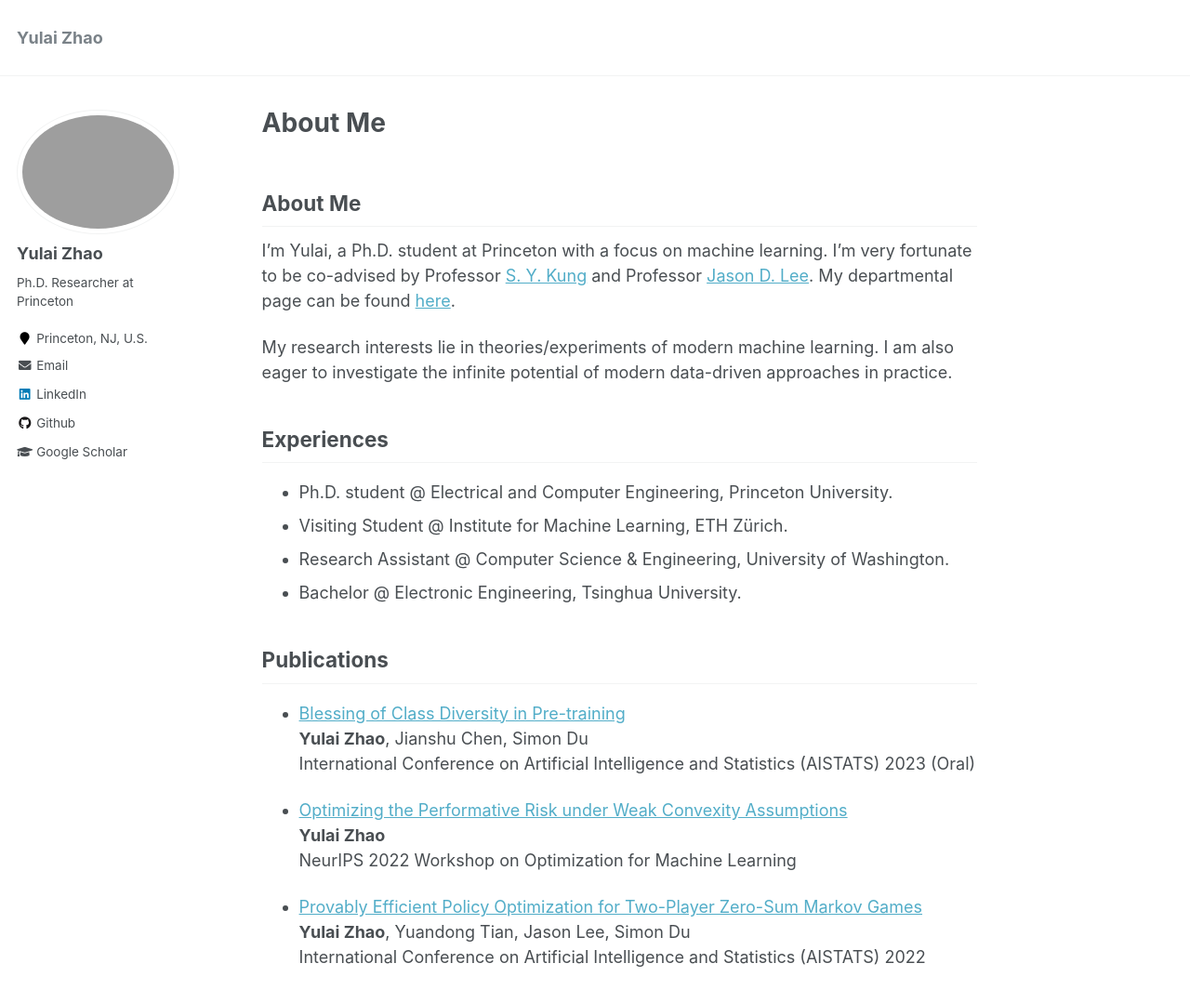
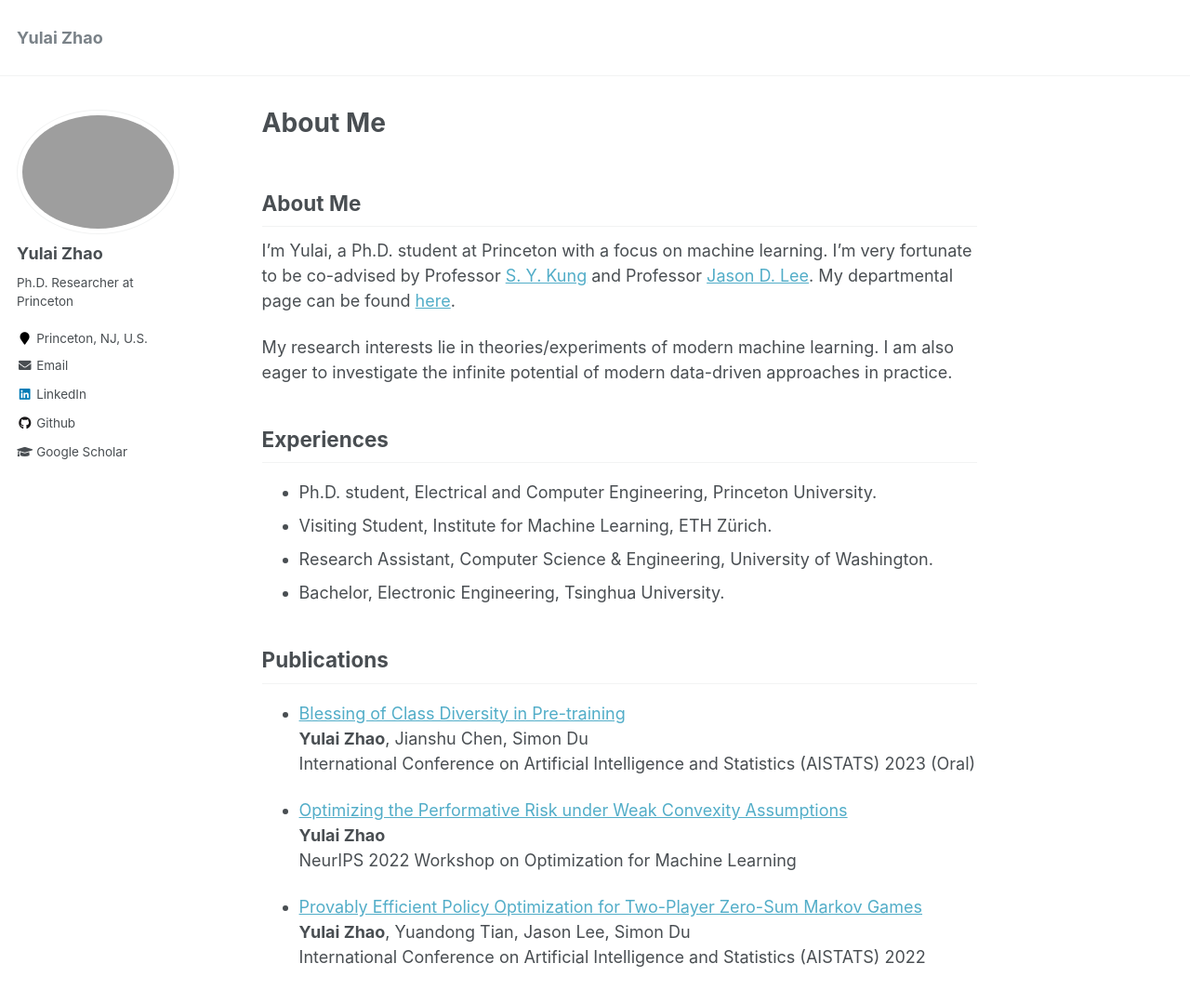
Before and after one commit to zhaoyl18/zhaoyl18.github.io, a Jekyll site: the page built from _pages/about.md, in a window 1280 px wide and 1229 px high. Shown: the top 1079 px of the window at 93% size. Built offline with Jekyll 4.4.1, drawn with Linux system fonts in a browser that asks for light colours; our own code applies the rules of GitHub Pages for plain Markdown files.

Commit message:
remove all @

```diff
--- a/_pages/about.md
+++ b/_pages/about.md
@@ -15,13 +15,13 @@ My research interests lie in theories/experiments of modern machine learning. I
 
 ## Experiences
 
-* Ph.D. student @ Electrical and Computer Engineering, Princeton University.
+* Ph.D. student, Electrical and Computer Engineering, Princeton University.
 <!-- Fortunately advised by Prof [S.Y. Kung](https://ece.princeton.edu/people/sun-yuan-kung) and [Jason D. Lee](https://jasondlee88.github.io/) -->
-* Visiting Student @ Institute for Machine Learning, ETH Zürich.
+* Visiting Student, Institute for Machine Learning, ETH Zürich.
 <!-- Hosted by Prof [Aurelien Lucchi](https://t.co/MWMK6o7qIq) -->
-* Research Assistant @ Computer Science & Engineering, University of Washington.
+* Research Assistant, Computer Science & Engineering, University of Washington.
 <!-- Hosted by Prof [Simon S. Du](https://simonshaoleidu.com/) -->
-* Bachelor @ Electronic Engineering, Tsinghua University.
+* Bachelor, Electronic Engineering, Tsinghua University.
 
 ## Publications
 
```
